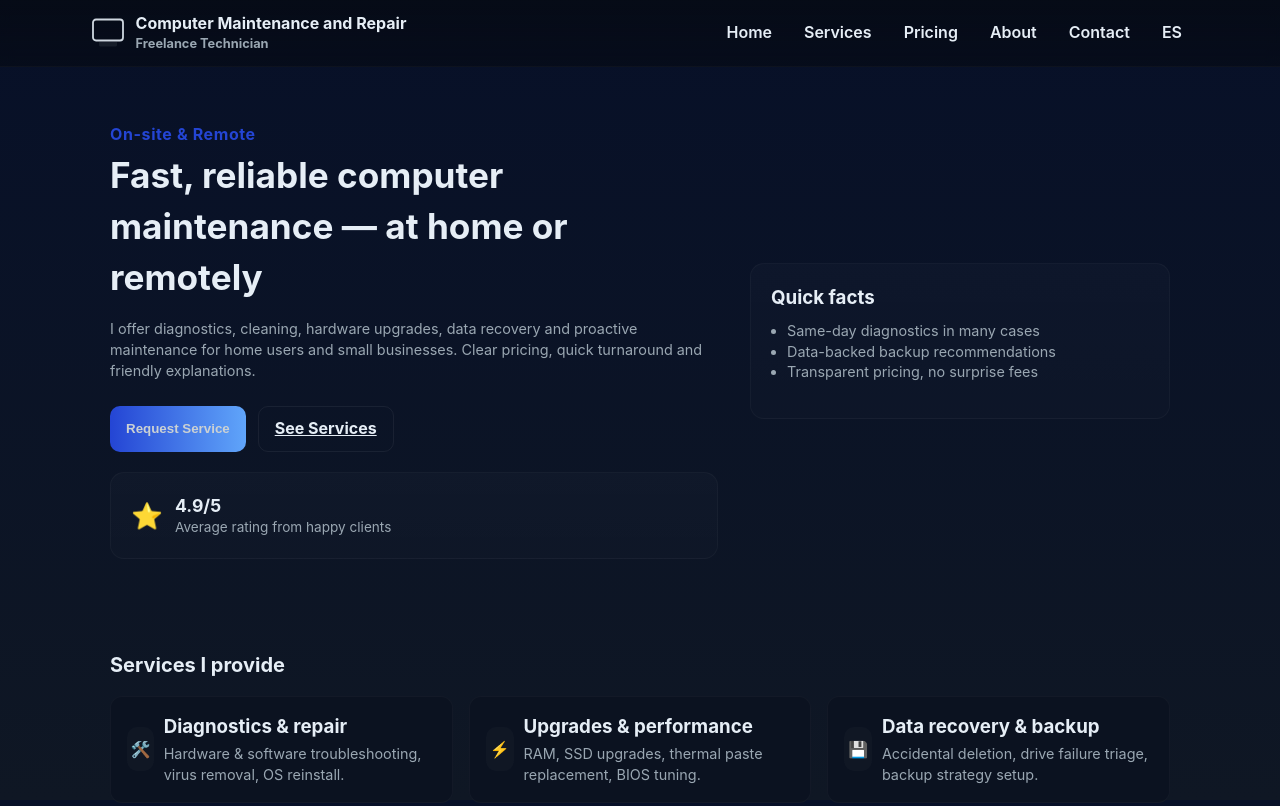
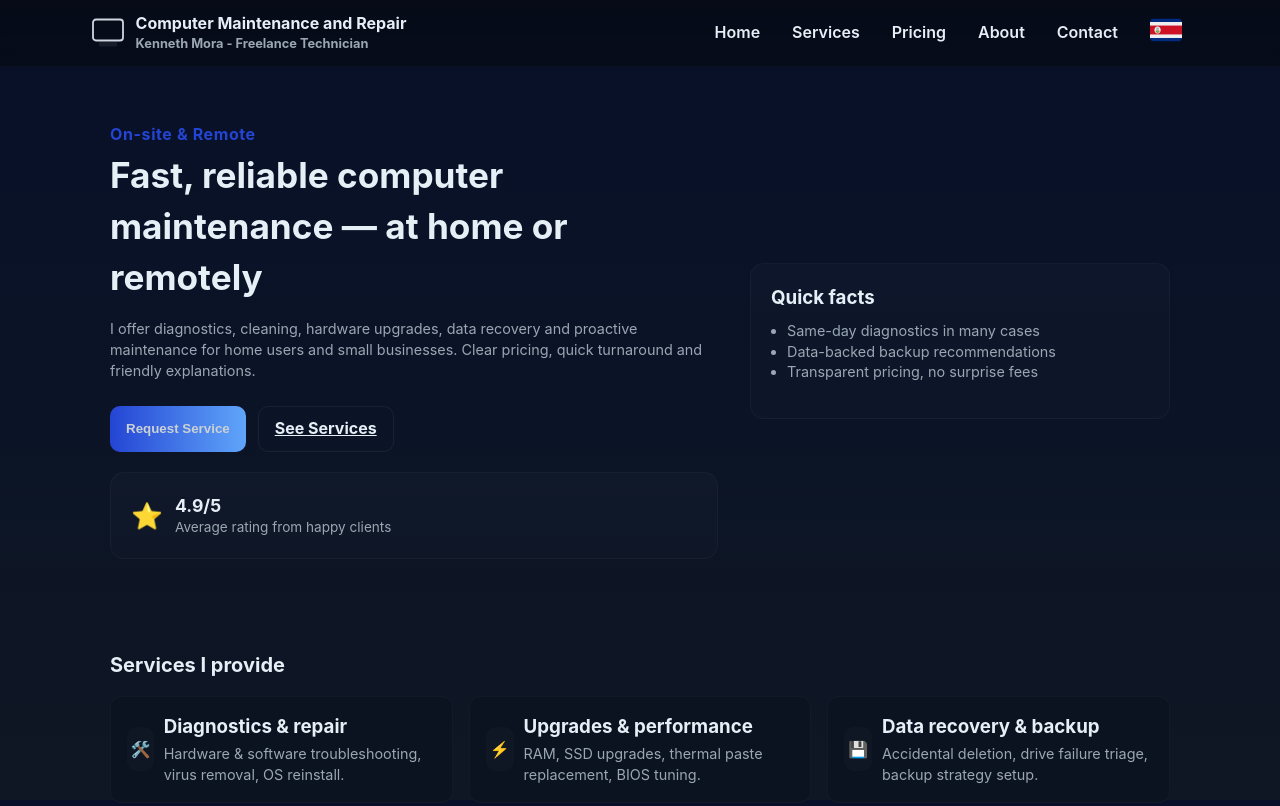
Before and after one commit to Kenneth94ms/ProjectComputerMaintenance, a plain HTML site: page index.html in a window 1280 px wide. Shown: the top 806 px of the page. Drawn offline with Linux system fonts and the light colour scheme.

Commit message:
CR and USA flag added on menu

```diff
--- a/index.html
+++ b/index.html
@@ -3,7 +3,7 @@
 <head>
   <meta charset="utf-8" />
   <meta name="viewport" content="width=device-width, initial-scale=1" />
-  <title>Computer Maintenance - Kenneth Mora - Freelance Technician</title>
+  <title>Computer Maintenance adn Repair - Kenneth Mora - Freelance Technician</title>
   <meta name="description" content="Freelance computer maintenance: repairs, upgrades, data recovery, remote support and preventive maintenance." />
   <meta name="author" content="Kenneth Mora Salazar — Freelance Technician" />
   <link rel="icon" href="favicon.ico" />
@@ -11,7 +11,7 @@
   <script src="script.js"></script>
 
   <!-- Basic Open Graph for sharing -->
-  <meta property="og:title" content="Computer Maintenance adn Repair - Kenneth Mora - Freelance Technician" />
+  <meta property="og:title" content="Computer Maintenance and Repair - Kenneth Mora - Freelance Technician" />
   <meta property="og:description" content="Fast, reliable computer maintenance and repair services for home & small business." />
   <meta property="og:type" content="website" />
 
@@ -48,7 +48,7 @@
         </svg>
         <div>
           <div>Computer Maintenance and Repair</div>
-          <div class="muted" style="font-size:0.8rem">Freelance Technician</div>
+          <div class="muted" style="font-size:0.8rem">Kenneth Mora - Freelance Technician</div>
         </div>
       </div>
 
@@ -65,7 +65,7 @@
           <li><a href="#pricing">Pricing</a></li>
           <li><a href="#about">About</a></li>
           <li><a href="#contact">Contact</a></li>
-          <li class="lang-switch"><a href="indexesp.html">ES</a></li>
+          <li class="lang-switch"><a href="indexesp.html"><img src="images/Flag Costa Rica.png"></a></li>
         </ul>
       </nav>
     </div>
```
Also changed, not shown: indexesp.html (+1 -1 lines), images/Flag Costa Rica.png (added), images/Flag United States.png (added).
